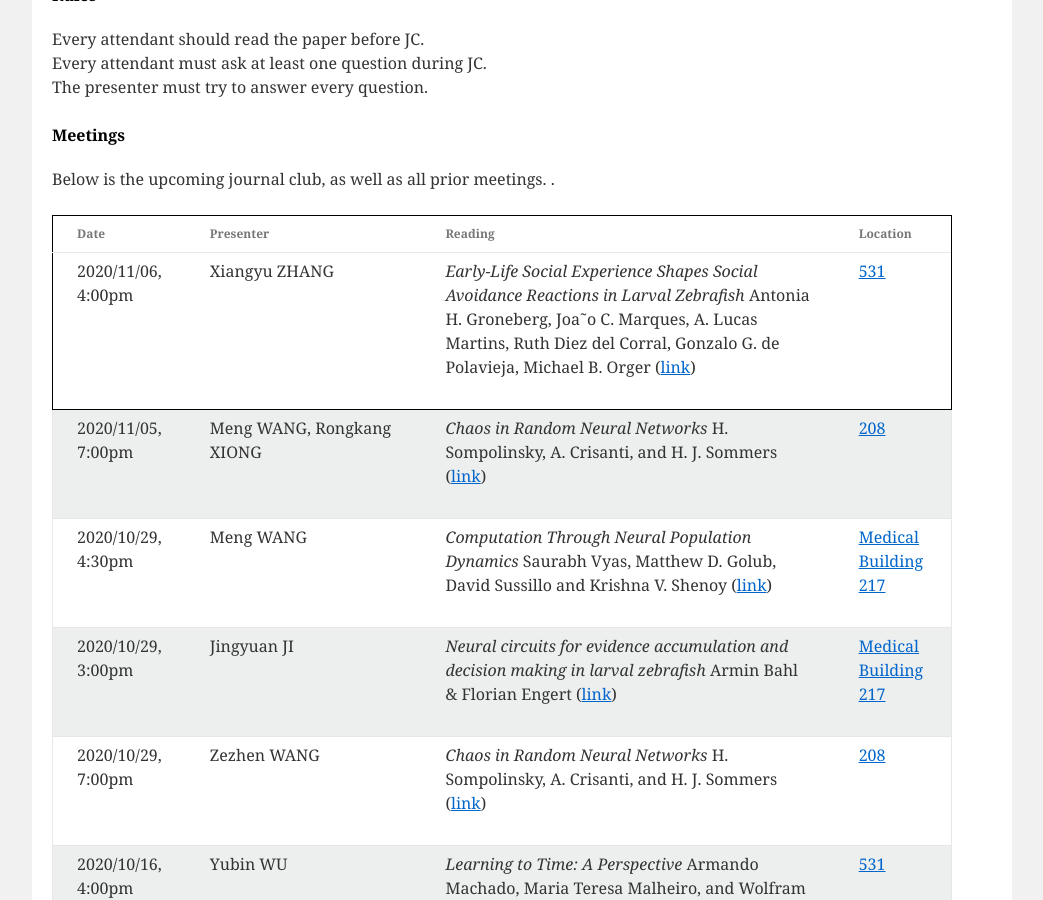
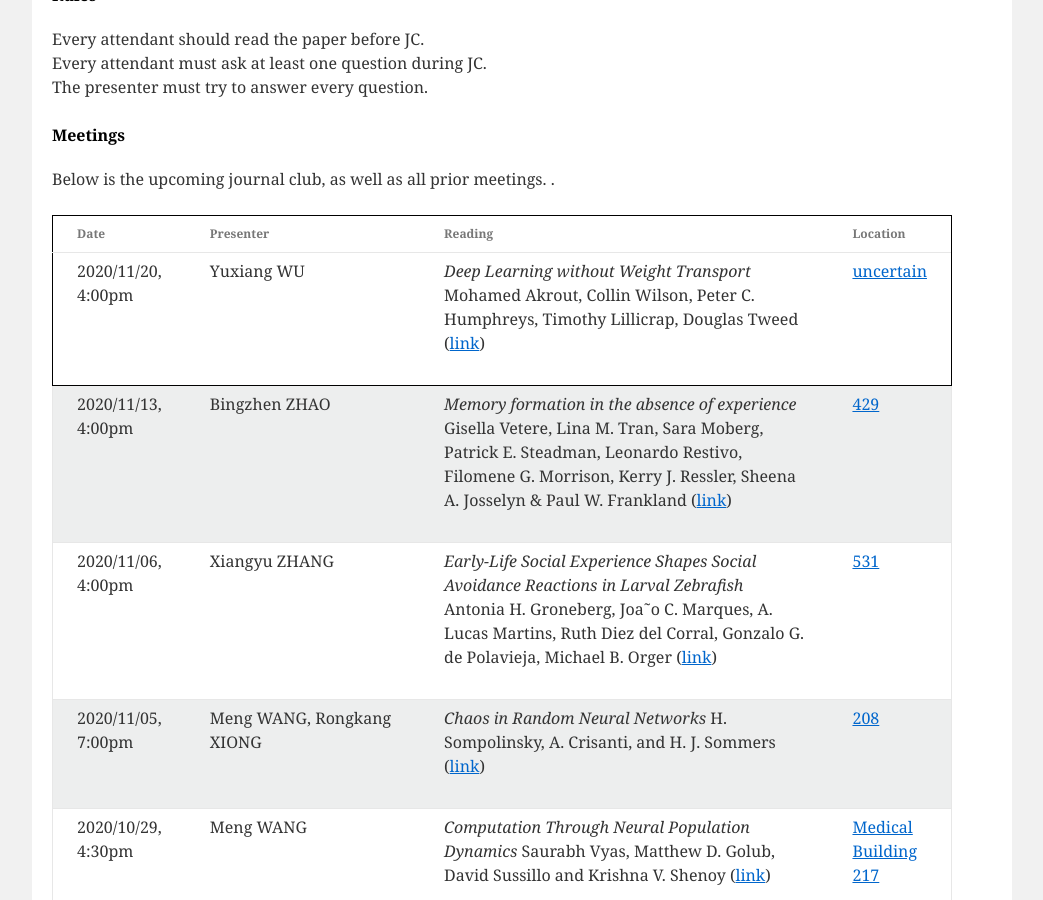
Before and after one commit to CNeuroUSTC/CNeuroUSTC.github.io, a Jekyll site: the page built from index.html, in a window 1280 px wide and 900 px high, scrolled down 879 px. Shown: the whole window, without its empty margins (118-1161 px from the left). Built offline with Jekyll 4.4.1, drawn with Linux system fonts in a browser that asks for light colours.

Commit message:
2020/11/13, 4:00pm & 2020/11/20, 4:00pm

```diff
--- a/_data/meeting_info.yml
+++ b/_data/meeting_info.yml
@@ -1,7 +1,23 @@
+- presenter: Yuxiang WU
+  date: 2020/11/20, 4:00pm
+  paper: "Deep Learning without Weight Transport"
+  url: "https://arxiv.org/abs/1904.05391"
+  pdf: "None"
+  authors: "Mohamed Akrout, Collin Wilson, Peter C. Humphreys, Timothy Lillicrap, Douglas Tweed"
+  location: <a href="https://map.baidu.com/search/%E4%B8%AD%E5%9B%BD%E7%A7%91%E5%AD%A6%E6%8A%80%E6%9C%AF%E5%A4%A7%E5%AD%A6(%E8%A5%BF%E6%A0%A1%E5%8C%BA)-%E7%94%9F%E5%91%BD%E7%A7%91%E5%AD%A6%E5%A4%A7%E6%A5%BC/@13054067.545,3720295.44,19z?querytype=s&da_src=shareurl&wd=%E4%B8%AD%E5%9B%BD%E7%A7%91%E5%AD%A6%E6%8A%80%E6%9C%AF%E5%A4%A7%E5%AD%A6(%E8%A5%BF%E6%A0%A1%E5%8C%BA)-%E7%94%9F%E5%91%BD%E7%A7%91%E5%AD%A6%E5%A4%A7%E6%A5%BC&c=127&src=0&wd2=%E5%90%88%E8%82%A5%E5%B8%82%E8%9C%80%E5%B1%B1%E5%8C%BA&pn=0&sug=1&l=13&b=(13043472.77821802,3712418.4285550946;13063946.357629184,3730135.2423363887)&from=webmap&biz_forward=%7B%22scaler%22:2,%22styles%22:%22pl%22%7D&sug_forward=f2f7c92a9921ecdbb54f5426&device_ratio=2">uncertain</a>
+
+- presenter: Bingzhen ZHAO
+  date: 2020/11/13, 4:00pm
+  paper: "Memory formation in the absence of experience"
+  url: "https://www.nature.com/articles/s41593-019-0389-0"
+  pdf: "None"
+  authors: "Gisella Vetere, Lina M. Tran, Sara Moberg, Patrick E. Steadman, Leonardo Restivo, Filomene G. Morrison, Kerry J. Ressler, Sheena A. Josselyn & Paul W. Frankland"
+  location: <a href="https://map.baidu.com/search/%E4%B8%AD%E5%9B%BD%E7%A7%91%E5%AD%A6%E6%8A%80%E6%9C%AF%E5%A4%A7%E5%AD%A6(%E8%A5%BF%E6%A0%A1%E5%8C%BA)-%E7%94%9F%E5%91%BD%E7%A7%91%E5%AD%A6%E5%A4%A7%E6%A5%BC/@13054067.545,3720295.44,19z?querytype=s&da_src=shareurl&wd=%E4%B8%AD%E5%9B%BD%E7%A7%91%E5%AD%A6%E6%8A%80%E6%9C%AF%E5%A4%A7%E5%AD%A6(%E8%A5%BF%E6%A0%A1%E5%8C%BA)-%E7%94%9F%E5%91%BD%E7%A7%91%E5%AD%A6%E5%A4%A7%E6%A5%BC&c=127&src=0&wd2=%E5%90%88%E8%82%A5%E5%B8%82%E8%9C%80%E5%B1%B1%E5%8C%BA&pn=0&sug=1&l=13&b=(13043472.77821802,3712418.4285550946;13063946.357629184,3730135.2423363887)&from=webmap&biz_forward=%7B%22scaler%22:2,%22styles%22:%22pl%22%7D&sug_forward=f2f7c92a9921ecdbb54f5426&device_ratio=2">429</a>
+
 - presenter: Xiangyu ZHANG
   date: 2020/11/06, 4:00pm
   paper: "Early-Life Social Experience Shapes Social Avoidance Reactions in Larval Zebrafish"
-  url: "https://www.sciencedirect.com/science/article/pii/S0960982220311477#:~:text=Specifically%2C%20larvae%20raised%20in%20isolation,more%20frequently%20during%20social%20interactions.&text=Taken%20together%2C%20our%20results%20show,avoidance%20reactions%20in%20larval%20zebrafish."
+  url: "https://www.sciencedirect.com/science/article/pii/S0960982220311477#:~:text=Specifically%2C%20larvae%20raised%20in%20isolation,more%20frequently%20during%20social%20interactions.&text=Taken%20together%2C%20our%20results%20show,avoidance%20reactions%20in%20larval%20zebrafish"
   pdf: "None"
   authors: "Antonia H. Groneberg, Joa˜o C. Marques, A. Lucas Martins, Ruth Diez del Corral, Gonzalo G. de Polavieja, Michael B. Orger"
   location: <a href="https://map.baidu.com/search/%E4%B8%AD%E5%9B%BD%E7%A7%91%E5%AD%A6%E6%8A%80%E6%9C%AF%E5%A4%A7%E5%AD%A6(%E8%A5%BF%E6%A0%A1%E5%8C%BA)-%E7%94%9F%E5%91%BD%E7%A7%91%E5%AD%A6%E5%A4%A7%E6%A5%BC/@13054067.545,3720295.44,19z?querytype=s&da_src=shareurl&wd=%E4%B8%AD%E5%9B%BD%E7%A7%91%E5%AD%A6%E6%8A%80%E6%9C%AF%E5%A4%A7%E5%AD%A6(%E8%A5%BF%E6%A0%A1%E5%8C%BA)-%E7%94%9F%E5%91%BD%E7%A7%91%E5%AD%A6%E5%A4%A7%E6%A5%BC&c=127&src=0&wd2=%E5%90%88%E8%82%A5%E5%B8%82%E8%9C%80%E5%B1%B1%E5%8C%BA&pn=0&sug=1&l=13&b=(13043472.77821802,3712418.4285550946;13063946.357629184,3730135.2423363887)&from=webmap&biz_forward=%7B%22scaler%22:2,%22styles%22:%22pl%22%7D&sug_forward=f2f7c92a9921ecdbb54f5426&device_ratio=2">531</a>
```
